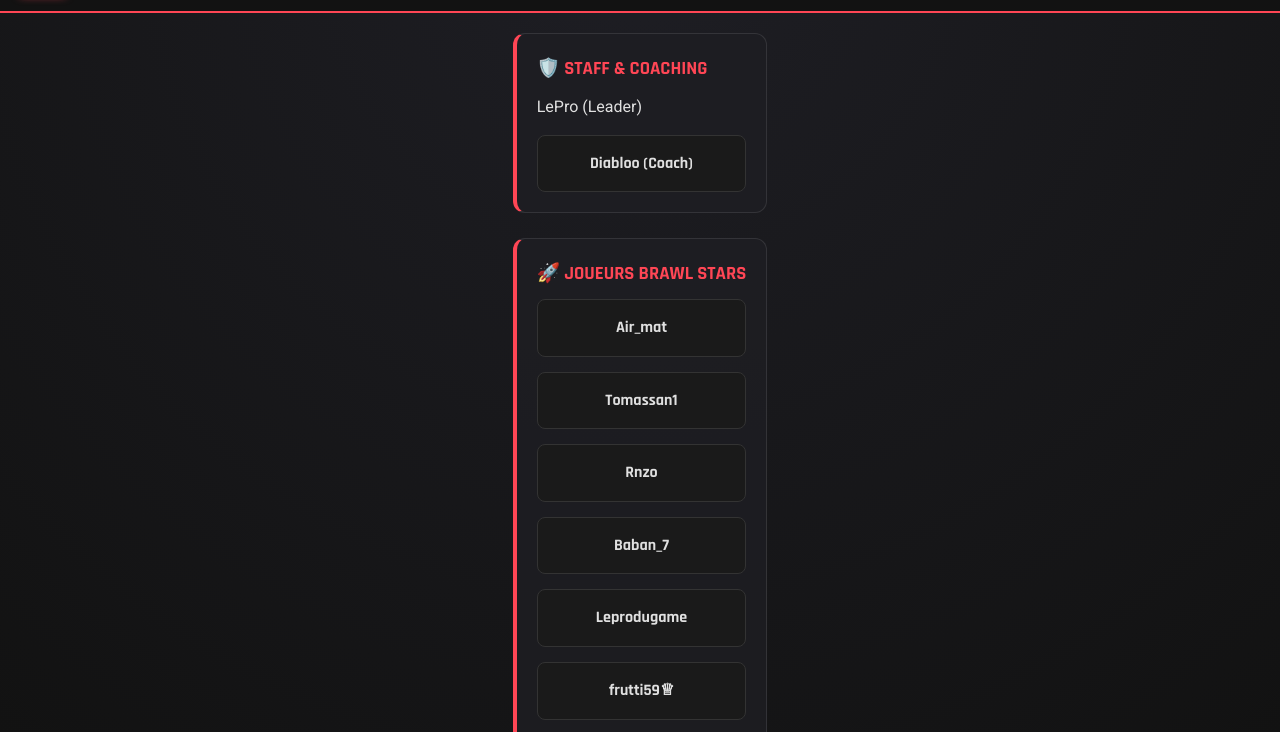
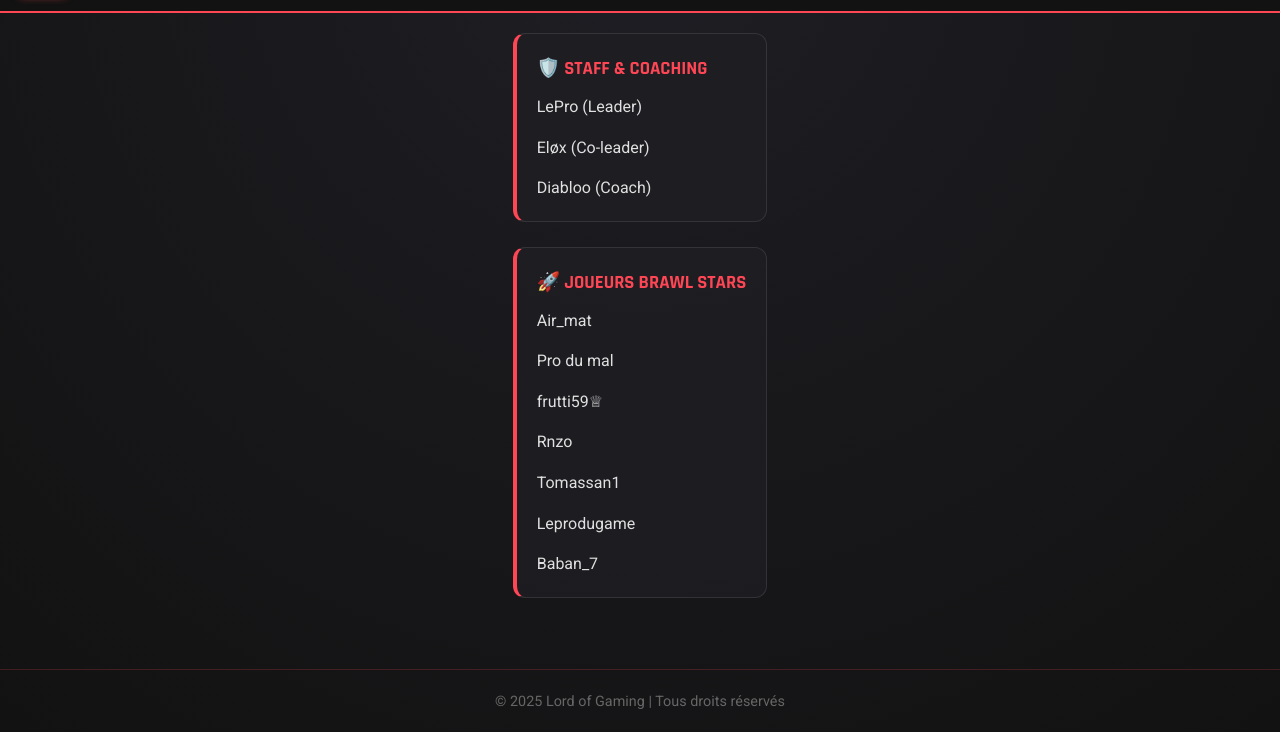
Before and after one commit to Elou-hr/Lord-of-Gaming-Esport, a plain HTML site: page joueurs.html in a window 1280 px wide. Shown: the part 67-799 px from the top of the page. Drawn offline with Linux system fonts and the light colour scheme.

Commit message:
Revise staff and player roster in joueurs.html
Updated player roles and added a co-leader in the staff section.

```diff
--- a/joueurs.html
+++ b/joueurs.html
@@ -34,20 +34,21 @@
       <h3>🛡️ STAFF & COACHING</h3>
       <div class="player-grid">
         <div class="player-item.leader">LePro (Leader)</div>
-        <div class="player-item">Diabloo (Coach)</div>
+        <div class="player-item.coleader">Eløx (Co-leader)</div>
+        <div class="player-item.coach">Diabloo (Coach)</div>
       </div>
     </div>
 
     <div class="team-card">
       <h3>🚀 JOUEURS BRAWL STARS</h3>
       <div class="player-grid">
-        <div class="player-item">Air_mat</div>
-        <div class="player-item">Tomassan1</div>
-        <div class="player-item">Rnzo</div>
-        <div class="player-item">Baban_7</div>
-        <div class="player-item">Leprodugame</div>
-        <div class="player-item">frutti59♕</div>
-        <div class="player-item">Pro du mal</div>
+        <div class="player-item.player">Air_mat</div>
+        <div class="player-item.player">Pro du mal</div>
+        <div class="player-item.player">frutti59♕</div>
+        <div class="player-item.player">Rnzo</div>
+        <div class="player-item.player">Tomassan1</div>
+        <div class="player-item.player">Leprodugame</div>
+        <div class="player-item.player">Baban_7</div>
       </div>
     </div>
   </main>
```
